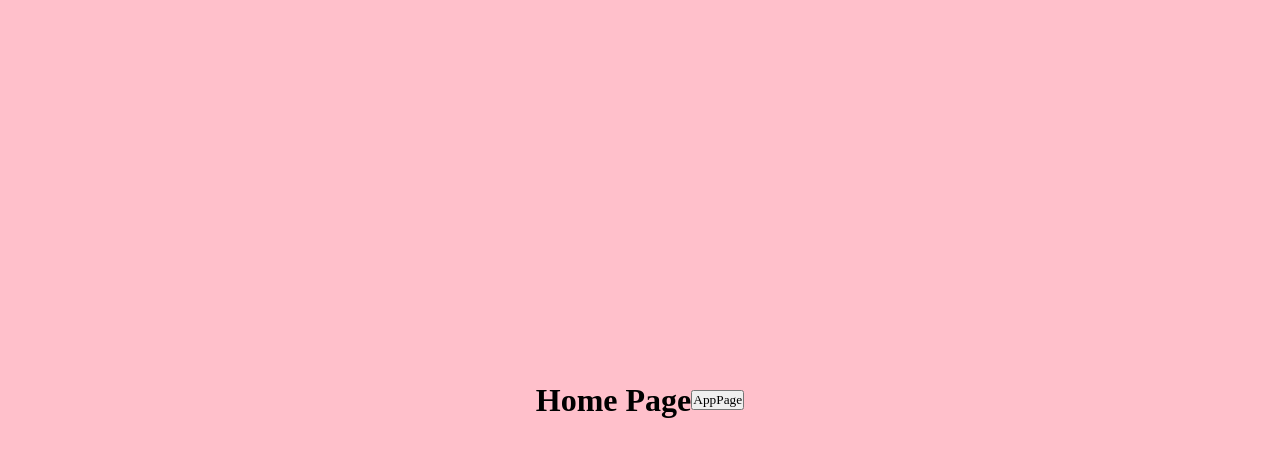
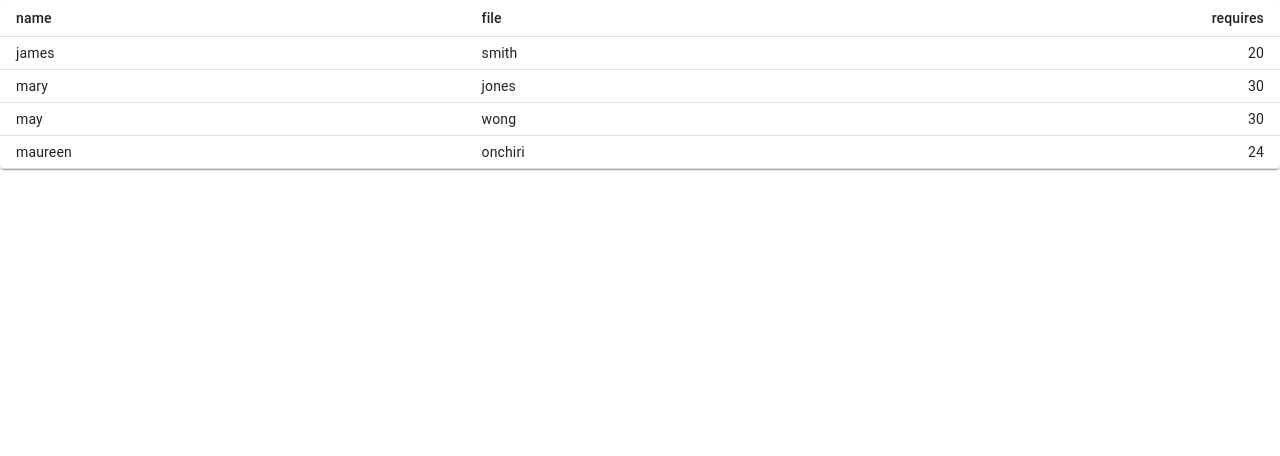
Before and after one commit to oslabs-beta/atriom-dashboard, a React app: page / in a window 1280 px wide. Shown: the top 456 px of the page. Built offline with nearby package versions, Linux system fonts and the light colour scheme; a web font is replaced by a local one.

Commit message:
pre-merge commit

```diff
--- a/package.json
+++ b/package.json
@@ -14,11 +14,13 @@
     "@babel/core": "^7.13.10",
     "@babel/preset-env": "^7.13.12",
     "@babel/preset-react": "^7.12.13",
+    "@material-ui/core": "^4.11.3",
     "babel-loader": "^8.2.2",
     "react": "^17.0.2",
     "react-dom": "^17.0.2",
     "react-flow-renderer": "^9.3.2",
     "react-router-dom": "^5.2.0",
+    "react-vertical-timeline-component": "^3.3.3",
     "webpack": "^5.28.0",
     "webpack-dev-server": "^3.11.2"
   },
--- a/src/components/App.js
+++ b/src/components/App.js
@@ -1,5 +1,6 @@
 import React from 'react';
 import Home from './Home';
+
 import AppPage from './AppPage';
 import FlowContainer from './FlowContainer';
 import '../styles.scss';
@@ -7,13 +8,15 @@ import '../styles.scss';
 import '../styles/AppPage.scss';
 import { BrowserRouter as Router, Route, Switch } from 'react-router-dom';
 
+import Modules from './Modules';
+
 const App = () => {
   return (
     <Router>
       <div className="App">
         {/* <Navbar /> */}
         <Switch>
-          <Route path="/" exact component={Home} />
+          <Route path="/" exact component={Modules} />
           <Route path="/app/:id" component={AppPage} />
           <Route path="/home" component={FlowContainer} />
           {/* <Route path="/module/:id" component={ModulePage} />
--- a/src/components/AppPage.js
+++ b/src/components/AppPage.js
@@ -1,4 +1,11 @@
 import React from 'react';
+import {
+  VerticalTimeline,
+  VerticalTimelineElement,
+} from 'react-vertical-timeline-component';
+import 'react-vertical-timeline-component/style.min.css';
+
+import '../dummy-data';
 //import Navbar from ./Navbar
 import Modules from './Modules.js';
 import AppImage from './AppImage.js';
@@ -9,19 +16,14 @@ import DirectDependecies from './DirectDependencies.js';
 const AppPage = () => {
   return (
     <div id="infoContainer">
-      {/* <Navbar />  */}
-      <h2>App name</h2>
-      <div className="row">
-        <Modules />
-        <AppImage />
-      </div>
-      <div className="row">
-        <Consumes />
-      </div>
-      <div className="row">
-        <Shared />
-        <DirectDependecies />
-      </div>
+      <h1>App Info Tables</h1>
+      <VerticalTimeline>
+        {timelineElements.map((element) => {
+          return (
+            <VerticalTimelineElement>key={element.key}</VerticalTimelineElement>
+          );
+        })}
+      </VerticalTimeline>
     </div>
   );
 };
--- a/src/components/Modules.js
+++ b/src/components/Modules.js
@@ -1,15 +1,72 @@
-import React from 'react';
+import React, { useContext } from 'react';
+import Table from '@material-ui/core/Table';
+import TableBody from '@material-ui/core/TableBody';
+import TableCell from '@material-ui/core/TableCell';
+import TableContainer from '@material-ui/core/TableContainer';
+import TableHead from '@material-ui/core/TableHead';
+import TableRow from '@material-ui/core/TableRow';
+import Paper from '@material-ui/core/Paper';
+import AppsContext from '../contexts/AppsContext';
+
+function createData(firstName, lastName, age) {
+  return { firstName, lastName, age };
+}
+
+let app = 'Checkout';
+
+//console.log(data.modules);
+//each row should be an object with key:"value" pairs of the data
+const rows = [
+  createData('james', 'smith', 20),
+  createData('mary', 'jones', 30),
+  createData('may', 'wong', 30),
+  createData('maureen', 'onchiri', 24),
+];
+//map through data
+// data.map(data => {
+//   for (const prop in data) {
+//     if (prop.modules.hasOwnProperty('name'))
+//   }
+// })
+//for in loop through each element
+//if element has property of modules with a property of modules.name that equals app name, invoke create data
+//invoke create data on
+
+// console.log(data);
 
 const Modules = () => {
+  const apps = useContext(AppsContext);
+  console.log(apps);
+  const renderModules = () => {
+    return apps.map((app) => {
+      <TableCell component="th" scope="row">
+        {row.firstName}
+      </TableCell>;
+    });
+  };
   return (
-    <div className="infoBox">
-      <h4>Modules</h4>
-      <p>
-        Lorem ipsum dolor sit amet, consectetur adipiscing elit, sed do eiusmod
-        tempor incididunt ut labore et dolore magna aliqua. Ut enim ad minim
-        veniam, quis nostrud exercitation ullamco
-      </p>
-    </div>
+    <TableContainer component={Paper}>
+      <Table size="small">
+        <TableHead>
+          <TableRow>
+            <TableCell>name</TableCell>
+            <TableCell>file</TableCell>
+            <TableCell align="right">requires</TableCell>
+          </TableRow>
+        </TableHead>
+        <TableBody>
+          {rows.map((row) => (
+            <TableRow key={row.firstName}>
+              <TableCell component="th" scope="row">
+                {row.firstName}
+              </TableCell>
+              <TableCell>{row.lastName}</TableCell>
+              <TableCell align="right">{row.age}</TableCell>
+            </TableRow>
+          ))}
+        </TableBody>
+      </Table>
+    </TableContainer>
   );
 };
 
```
